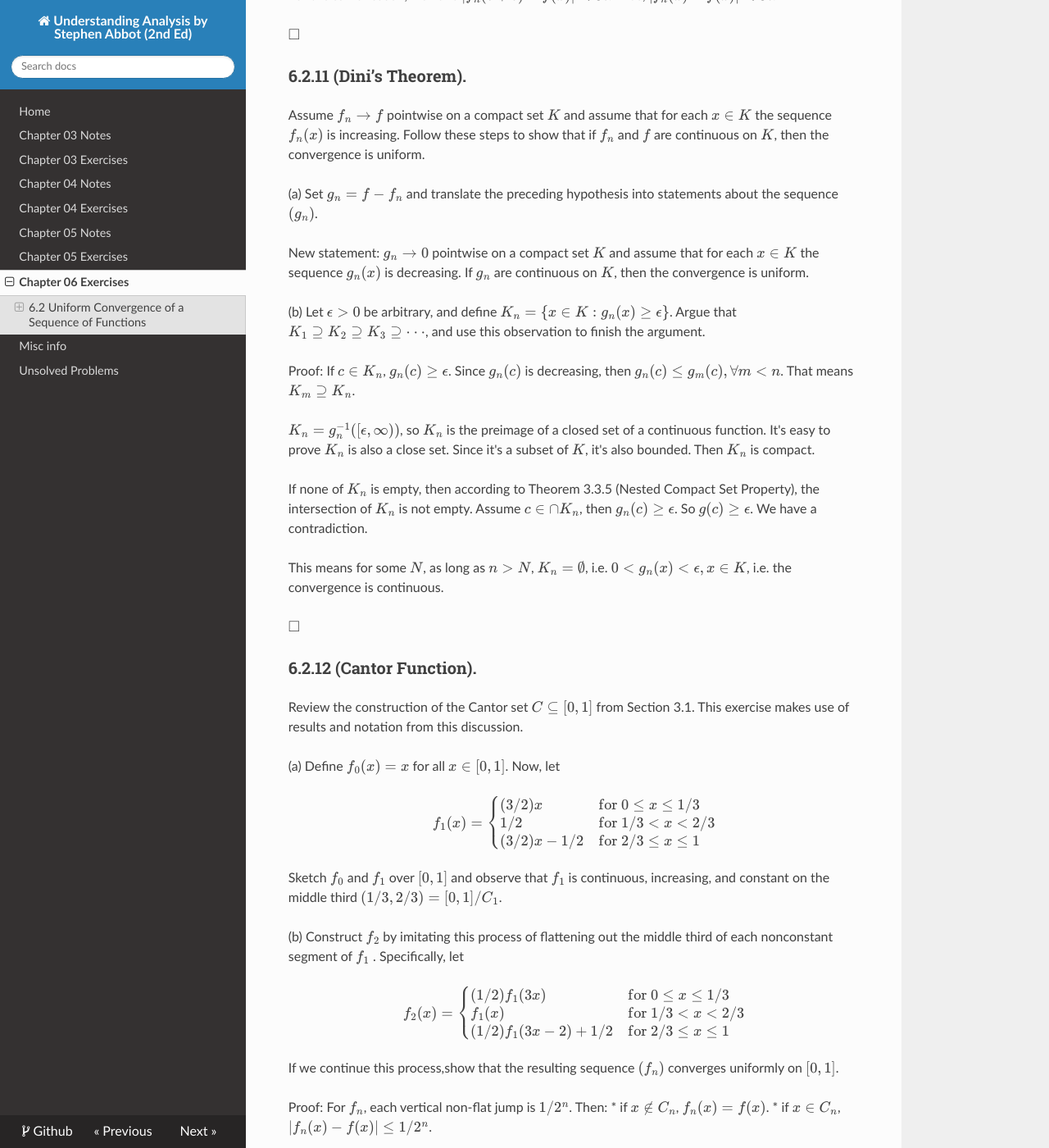
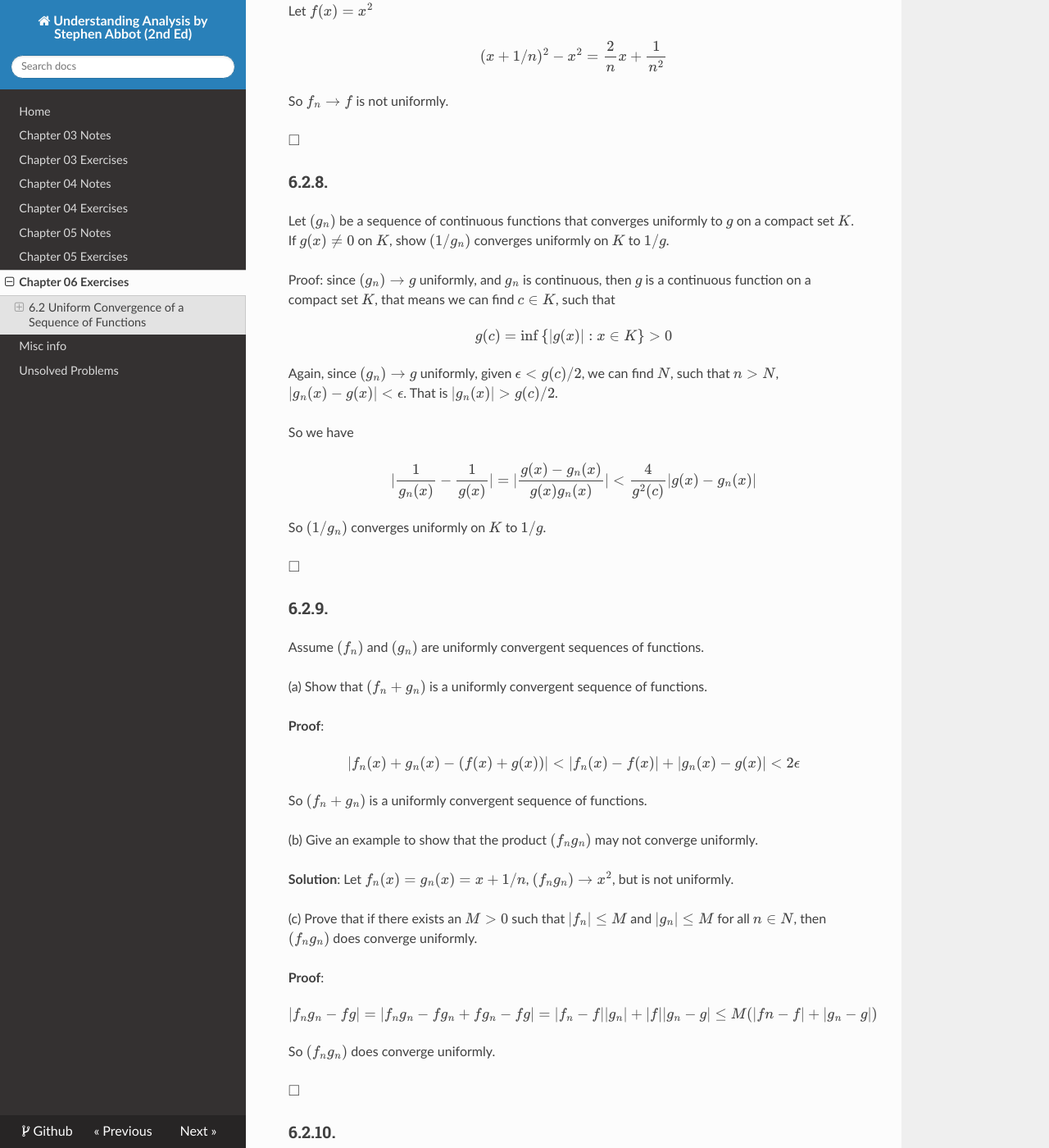
Before and after one commit to eroicaleo/abbot-analysis-2nd, an MkDocs documentation site: the page built from docs/ch06ex.md, in a window 1280 px wide and 1400 px high, scrolled down 6299 px. Shown: the whole window at 82% size. Built offline with MkDocs 1.6.1, drawn with Linux system fonts in a browser that asks for light colours; nearby versions of some CDN libraries; formulas are drawn with MathJax 3; some of the changed text lies outside the part shown.

Commit message:
updates ch06ex.md for 6.2

```diff
--- a/docs/ch06ex.md
+++ b/docs/ch06ex.md
@@ -297,10 +297,19 @@
 Consider $f_n(x) = x^n$ defined on $[0, 1]$, it has no discontinuities on $[0, 1]$. However, $f(x)$ is discontinueous at
 $1$, so it has one discontinuity.
 
-When $f_n(x) \rightarrow f(x)$ uniformly, and $f(x)$ has more
-than $M$ discontinuities.
+When $f_n(x) \rightarrow f(x)$ uniformly, and assume $f(x)$ has $M$ or more than $M$ discontinuities.
 
-We first choose a fixed $n$ such that
+We first need to choose $\epsilon$. Since we can find at least
+$M$ discontinuities, let
+
+$$
+\epsilon = \min
+\left\{
+\epsilon_1, \epsilon_2, \cdots, \epsilon_M
+ \right\}
+$$
+
+We then choose a fixed $n$ such that
 $|f_n(x) - f(x) | < \epsilon / 3$ for all $x \in A$.
 Assume $c$ is continuous in $f_n(x)$
 but is discontinueous in $f(x)$.
@@ -321,6 +330,9 @@
 $$
 
 We have a contradiction. So $f(x)$ has fewer than M discontinuities.
+
+Now looking back to (c), the arguments in (d) does not hold
+because, we cannot find such $\epsilon$.
 
 $\square$
 
@@ -353,6 +365,98 @@
 at all $x \in C$ which is an uncountable set.
 
 I cannot figure out the results when the convergence is uniform.
+
+$\square$
+
+### 6.2.7.
+
+Let $f$ be uniformly continuous on all of $\mathbf{R}$, and define a sequence of functions by $f_n(x) = f(x+ 1/n)$. Show that $f_n → f$ uniformly. Give an
+example to show that this proposition fails if $f$ is only assumed to be continuous and not uniformly continuous on $\mathbf{R}$.
+
+**Proof**: Since $f$ is uniformly continuous on all of $\mathbf{R}$, then given $\epsilon$, we can find $\delta$, if $|x - y| < \delta$, $|f(x) - f(y)| < \epsilon$.
+
+So take $1/n < \delta$, we have
+
+$$
+|f_n(x) - f(x)| \\
+= |f(x+1/n) - f(x) | < \epsilon
+$$
+
+So $f_n → f$ uniformly.
+
+Let $f(x) = x^2$
+
+$$
+(x + 1/n)^2 - x^2 = \frac{2}{n}x + \frac{1}{n^2}
+$$
+
+So $f_n → f$ is not uniformly.
+
+$\square$
+
+### 6.2.8.
+
+Let $(g_n)$ be a sequence of continuous functions that converges
+uniformly to $g$ on a compact set $K$. If $g(x) \not = 0$ on $K$, show $(1/g_n)$ converges uniformly on $K$ to $1/g$.
+
+Proof: since $(g_n) \rightarrow g$ uniformly, and $g_n$ is
+continuous, then $g$ is a continuous function on a compact
+set $K$, that means we can find $c \in K$, such that
+
+$$
+g(c) = \inf \left\{ |g(x)| : x \in K \right\} > 0
+$$
+
+Again, since $(g_n) \rightarrow g$ uniformly, given $\epsilon < g(c)/2$, we can find $N$, such that $n > N$, $|g_n(x) - g(x)| < \epsilon$. That is $|g_n(x)| > g(c)/2$.
+
+So we have
+
+$$
+|\frac{1}{g_n(x)} - \frac{1}{g(x)}|\\
+= |\frac{g(x) - g_n(x)}{g(x)g_n(x)}| < \frac{4}{g^2(c)} | g(x) - g_n(x)|
+$$
+
+So $(1/g_n)$ converges uniformly on $K$ to $1/g$.
+
+$\square$
+
+### 6.2.9.
+
+Assume $(f_n)$ and $(g_n)$ are uniformly convergent sequences of
+functions.
+
+(a) Show that $(f_n +g_n)$ is a uniformly convergent sequence of functions.
+
+**Proof**:
+
+$$
+\left|
+f_n(x) + g_n(x) - (f(x) + g(x))
+ \right| \\
+< |f_n(x) - f(x)| + |g_n(x) - g(x)| \\
+< 2 \epsilon
+$$
+
+So $(f_n +g_n)$ is a uniformly convergent sequence of functions.
+
+(b) Give an example to show that the product $(f_ng_n)$ may not converge uniformly.
+
+**Solution**: Let $f_n(x) = g_n(x) = x + 1/n$,
+$(f_ng_n) \rightarrow x^2$, but is not uniformly.
+
+(c) Prove that if there exists an $M > 0$ such that $|f_n| ≤ M$ and $|g_n| ≤ M$ for
+all $n ∈ N$, then $(f_ng_n)$ does converge uniformly.
+
+**Proof**:
+
+$$
+|f_ng_n - fg|\\
+=|f_ng_n - f g_n + f g_n - fg|\\
+=|f_n - f| |g_n| + |f| |g_n - g|\\
+\leq M(|fn - f| + |g_n - g|)
+$$
+
+So $(f_ng_n)$ does converge uniformly.
 
 $\square$
 
```
